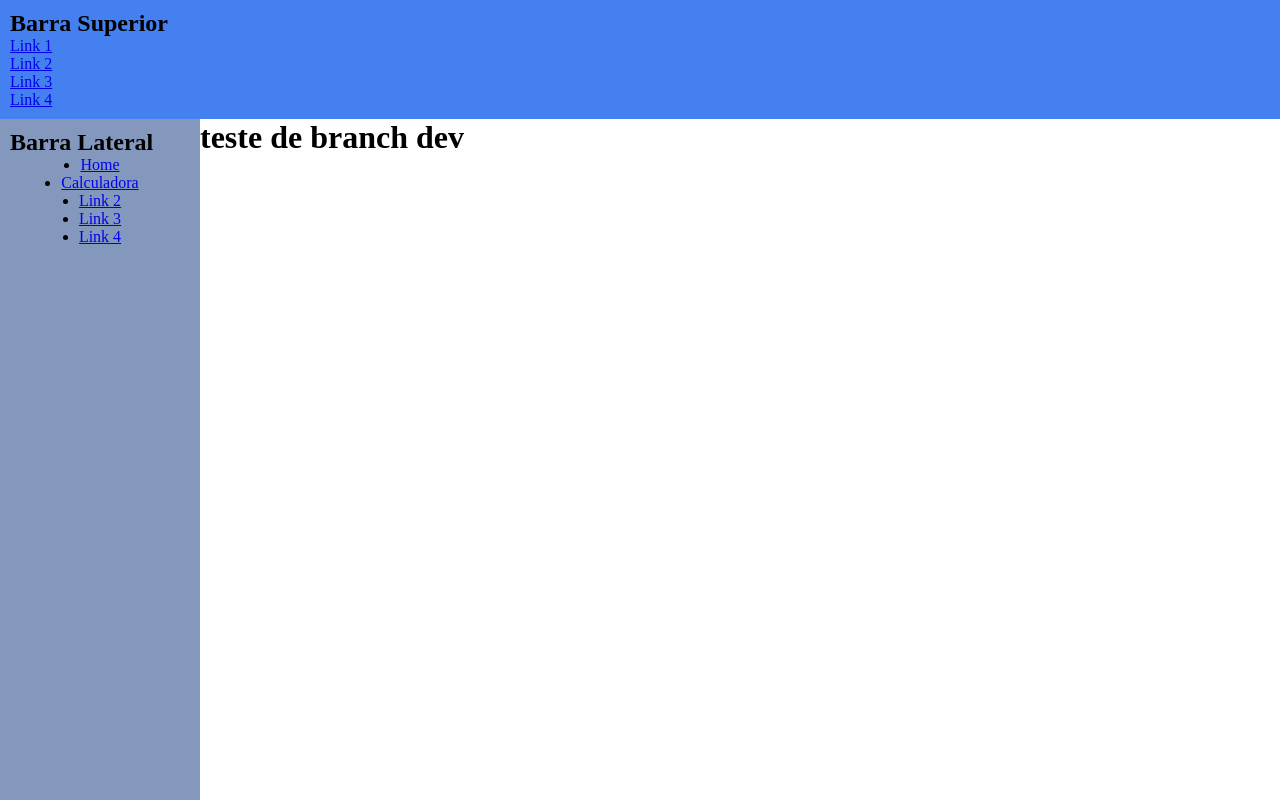
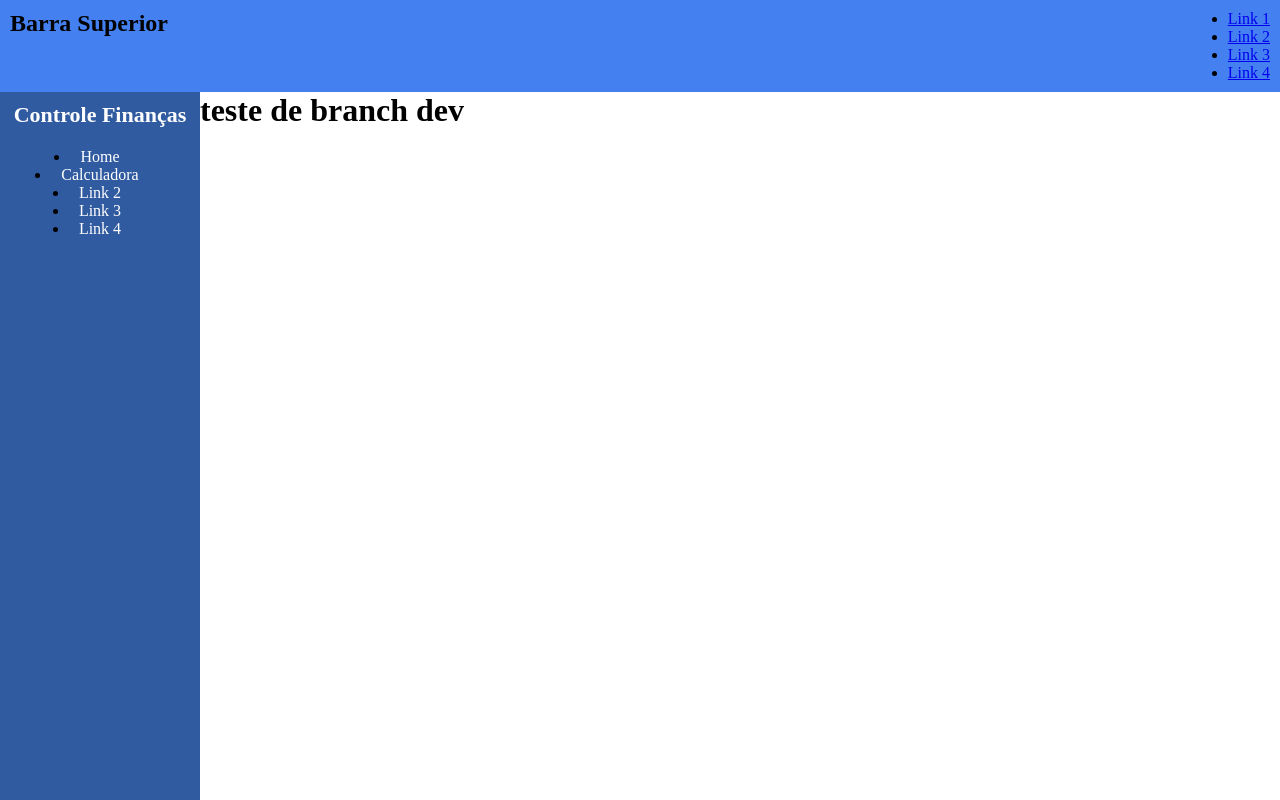
Before and after one commit to Guilherm001/controle-vendas, a Next.js app in the folder controle_vendas/: page / in a window 1280 px wide. Built offline with nearby package versions, Linux system fonts and the light colour scheme.

Commit message:
retornando ao projeto

```diff
--- a/controle_vendas/src/app/coomponents/barraLateral/BarraLateral.jsx
+++ b/controle_vendas/src/app/coomponents/barraLateral/BarraLateral.jsx
@@ -5,7 +5,7 @@ import Calculadora from '../calculadora/estrutura/estrutura_Card.jsx';
 export default function BarraLateral() {
     return (
         <div className={Style.container}>
-        <h2>Barra Lateral</h2>
+        <h2>Controle Finanças</h2>
         <ul className={Style.listaLinks}>
             <li><Link href="/">Home</Link></li>
             <li><Link href="/calculadora2">Calculadora</Link></li>
--- a/controle_vendas/src/app/coomponents/barraLateral/style.module.css
+++ b/controle_vendas/src/app/coomponents/barraLateral/style.module.css
@@ -7,7 +7,22 @@
 }
 .container{
     width: 200px;
-    background-color: #8498be;
+    background-color: #315ba0;
     padding: 10px;
 
 }
+.container h2 {
+    color: #fff;
+    text-align: center;
+    margin-bottom: 20px;
+    font-size: 22px;
+}
+.container a {
+    color: #fff;
+    text-decoration: none;
+    padding: 10px;
+    margin: 5px 0;
+    width: 100%;
+    text-align: center;
+    border-radius: 4px;
+}
--- a/controle_vendas/src/app/coomponents/barraSuperior/style.module.css
+++ b/controle_vendas/src/app/coomponents/barraSuperior/style.module.css
@@ -2,4 +2,6 @@
     width: 100%;
     background-color: #4480f0;
     padding: 10px;
+    display: flex;
+    justify-content: space-between;
 }
```
